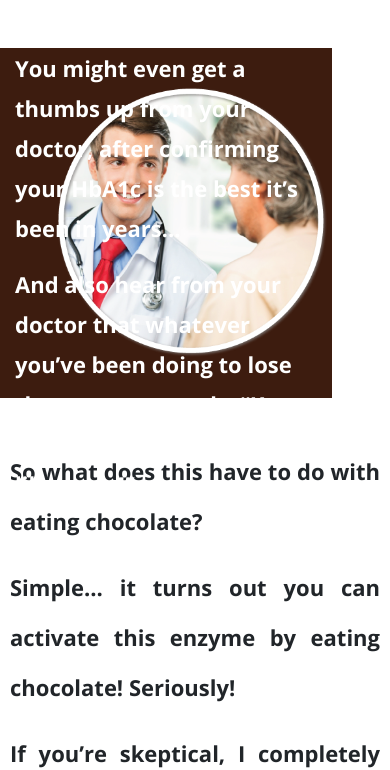
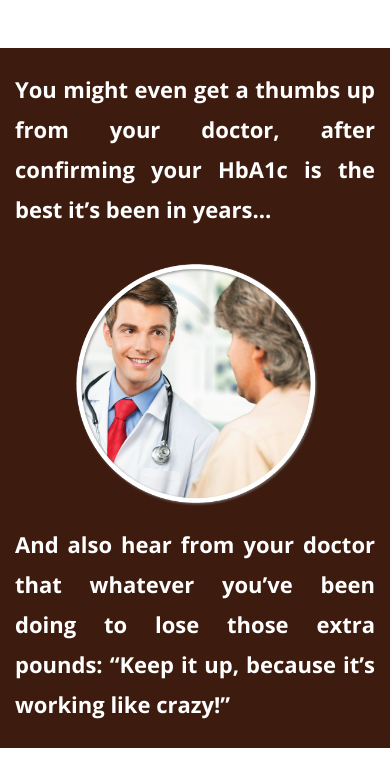
Before and after one commit to dfoster29/agora-exercise, a plain HTML site: page index.html in a window 390 px wide. Shown: the part 2137-2907 px from the top of the page. Drawn offline with nearby package versions, Linux system fonts and the light colour scheme.

Commit message:
mobile styling complete

```diff
--- a/assets/css/style.css
+++ b/assets/css/style.css
@@ -69,7 +69,7 @@ h3 {
 
 .doctor-image {
   position: absolute;
-  left: 50;
+  padding-left: 40px;
 }
 
 .brown-red-sec p {
@@ -220,6 +220,7 @@ a {
   }
   .bottle-img {
     height: 200px;
+    width: auto;
   }
   .headline-sec {
     height: 300px;
@@ -264,4 +265,21 @@ a {
   .hidden-bottle {
     display: inline-block;
   }
+  .brown-bar-sec {
+    background-color: #3d1c0f;
+    height: 700px;
+    width: 100%;
+  }
+  .doctor-image {
+  display: none;
+  }
+  .empty-div {
+    display: none;
+  }
+  .mobile-doctor-image {
+    height: 250px;
+  }
+  .brown-bar-sec p {
+    text-align: justify;
+  }
 }
--- a/index.html
+++ b/index.html
@@ -109,7 +109,7 @@
       <!-- /  section 1 text -->
 
       <!-- parallax section text -->
-      <div class="parallax-sec px-5 row align-items-center mx-0">
+      <div class=" row parallax-sec px-5 align-items-center mx-0">
         <h1 class="text-white shadowed-text">
           You can have PERFECT blood sugar,<br />
           every time you check…
@@ -121,20 +121,29 @@
       <!-- / parallax section text -->
 
       <!--  brown bar section text -->
-      <div class="row brown-bar-sec my-5 align-items-center mx-0">
-        <div class="col-md-6"></div>
+      <div class="row brown-bar-sec my-5 align-items-center mx-0 justify-content-center">
+        <div class="col-md-6 align-self-center"></div>
         <img
-          class="img-fluid doctor-image pl-5"
+          class="img-fluid doctor-image"
           src="./assets/images/DoctorAndLady_6.png"
           alt="doctor and patient"
         />
 
-        <div class="col-md-6">
+        <div class="col-md-6 col-12">
           <p class="text-white">
             You might even get a thumbs up from your doctor, after confirming
             your HbA1c is the best it’s been in years…
           </p>
+        </div>
 
+        <img
+          class="img-fluid mobile-doctor-image"
+          src="./assets/images/DoctorAndLady_6.png"
+          alt="doctor and patient"
+        />
+
+        <div class="col-md-6 empty-div"></div>
+        <div class="col-md-6 col-12">
           <p class="text-white">
             And also hear from your doctor that whatever you’ve been doing to
             lose those extra pounds: “Keep it up, because it’s working like
@@ -232,16 +241,16 @@
             page.
           </p>
 
+          <p>
+            Once you do, we’ll begin packing your shipment of Berbinex C3 and
+            then we’ll rush it your way.
+          </p>
+
           <img
             class="img-fluid delivery-man"
             src="./assets/images/DeliveryMan_37.jpg"
             alt="delivery man"
           />
-
-          <p>
-            Once you do, we’ll begin packing your shipment of Berbinex C3 and
-            then we’ll rush it your way.
-          </p>
 
           <p>
             Just a few short days from now, you’ll receive a plain, brown box
```
Lines whose indentation alone changed are shown as unchanged.
